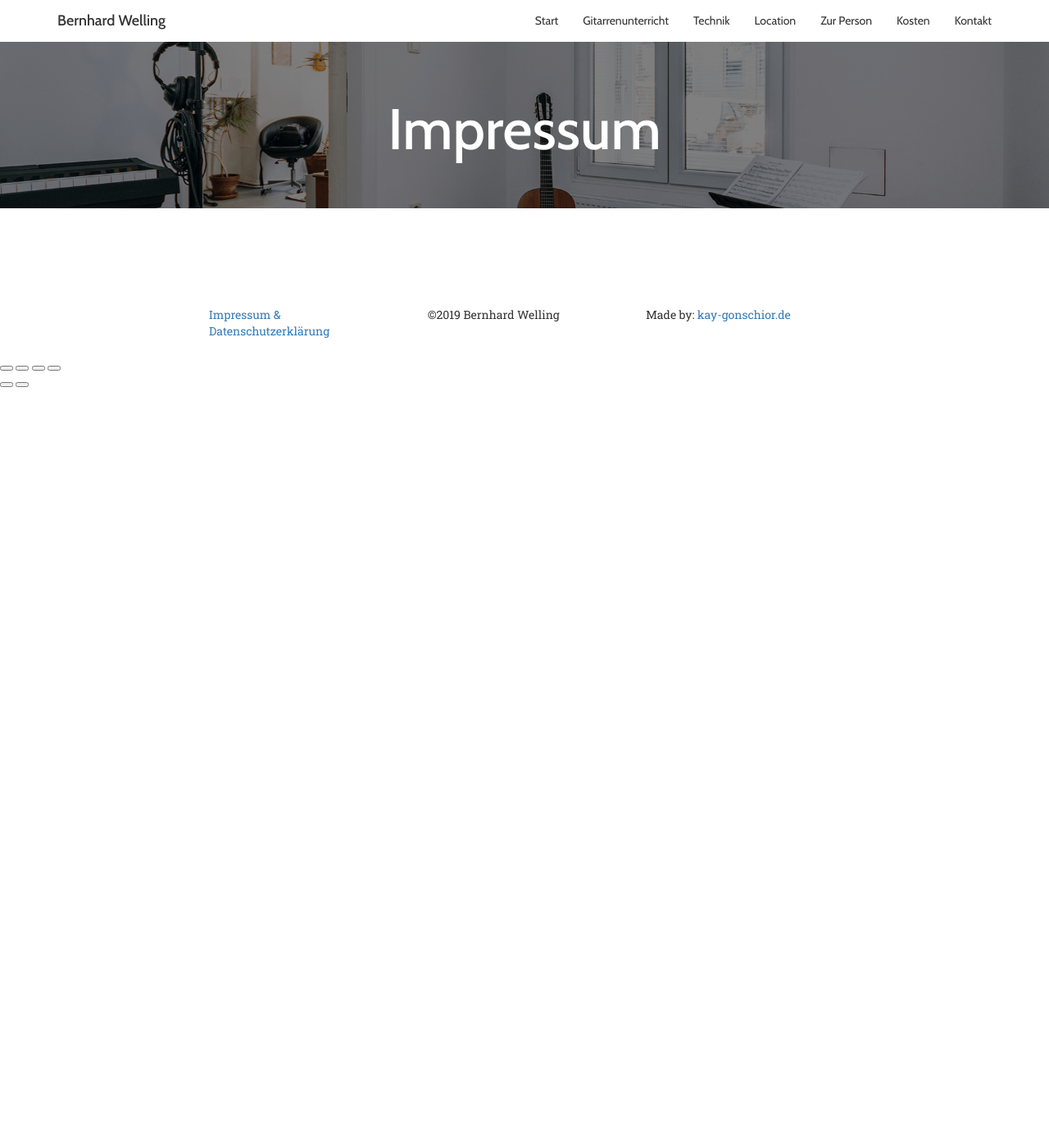
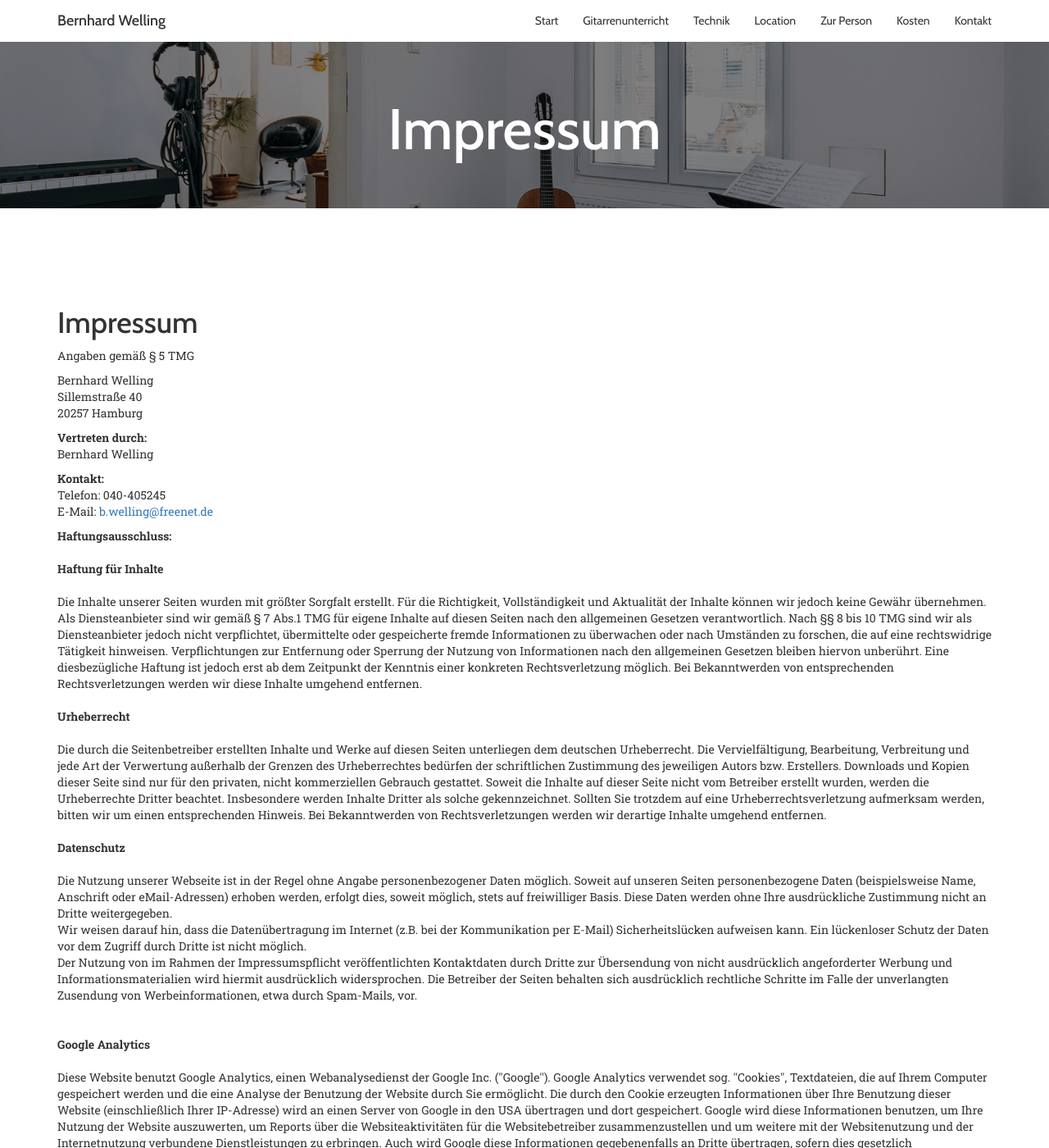
Before and after one commit to Maxomann/Gitarrenunterrichtineimsbuettel, a Jekyll site: the page built from impressum.html, in a window 1280 px wide and 1400 px high. Shown: the whole window at 82% size. Built offline with Jekyll 4.4.1, drawn with Linux system fonts in a browser that asks for light colours; nearby versions of some CDN libraries; comment, search, counter and statistics services are not loaded; some of the changed text lies outside the part shown.

Commit message:
progress

```diff
--- a/_includes/kontakt.html
+++ b/_includes/kontakt.html
@@ -33,8 +32,6 @@
             </div>
       </div>
   </div>
-
-
     <p></p><!--Intended as spacer-->
 
   </div>
--- a/_includes/kosten.html
+++ b/_includes/kosten.html
@@ -77,4 +77,4 @@
 
 <br>
 <br>
-<h1 style="text-align: center"><a href="#kontakt">Zum Probetermin</a></h1>
+<h1 style="text-align: center"><a href="#kontakt">Zum Kennenlerntermin</a></h1>
--- a/impressum.html
+++ b/impressum.html
@@ -12,3 +12,23 @@
       <h1>Impressum</h1>
   </div>
 </div>
+
+<div class='container'><h1>Impressum</h1><p>Angaben gemäß § 5 TMG</p><p>Bernhard Welling <br>
+  Sillemstraße 40<br>
+  20257 Hamburg <br>
+  </p><p> <strong>Vertreten durch: </strong><br>
+  Bernhard Welling<br>
+  </p><p><strong>Kontakt:</strong> <br>
+  Telefon: 040-405245<br>
+  E-Mail: <a href='mailto:b.welling@freenet.de'>b.welling@freenet.de</a></br></p><p><strong>Haftungsausschluss: </strong><br><br><strong>Haftung für Inhalte</strong><br><br>
+  Die Inhalte unserer Seiten wurden mit größter Sorgfalt erstellt. Für die Richtigkeit, Vollständigkeit und Aktualität der Inhalte können wir jedoch keine Gewähr übernehmen. Als Diensteanbieter sind wir gemäß § 7 Abs.1 TMG für eigene Inhalte auf diesen Seiten nach den allgemeinen Gesetzen verantwortlich. Nach §§ 8 bis 10 TMG sind wir als Diensteanbieter jedoch nicht verpflichtet, übermittelte oder gespeicherte fremde Informationen zu überwachen oder nach Umständen zu forschen, die auf eine rechtswidrige Tätigkeit hinweisen. Verpflichtungen zur Entfernung oder Sperrung der Nutzung von Informationen nach den allgemeinen Gesetzen bleiben hiervon unberührt. Eine diesbezügliche Haftung ist jedoch erst ab dem Zeitpunkt der Kenntnis einer konkreten Rechtsverletzung möglich. Bei Bekanntwerden von entsprechenden Rechtsverletzungen werden wir diese Inhalte umgehend entfernen.<br><br><strong>Urheberrecht</strong><br><br>
+  Die durch die Seitenbetreiber erstellten Inhalte und Werke auf diesen Seiten unterliegen dem deutschen Urheberrecht. Die Vervielfältigung, Bearbeitung, Verbreitung und jede Art der Verwertung außerhalb der Grenzen des Urheberrechtes bedürfen der schriftlichen Zustimmung des jeweiligen Autors bzw. Erstellers. Downloads und Kopien dieser Seite sind nur für den privaten, nicht kommerziellen Gebrauch gestattet. Soweit die Inhalte auf dieser Seite nicht vom Betreiber erstellt wurden, werden die Urheberrechte Dritter beachtet. Insbesondere werden Inhalte Dritter als solche gekennzeichnet. Sollten Sie trotzdem auf eine Urheberrechtsverletzung aufmerksam werden, bitten wir um einen entsprechenden Hinweis. Bei Bekanntwerden von Rechtsverletzungen werden wir derartige Inhalte umgehend entfernen.<br><br><strong>Datenschutz</strong><br><br>
+  Die Nutzung unserer Webseite ist in der Regel ohne Angabe personenbezogener Daten möglich. Soweit auf unseren Seiten personenbezogene Daten (beispielsweise Name, Anschrift oder eMail-Adressen) erhoben werden, erfolgt dies, soweit möglich, stets auf freiwilliger Basis. Diese Daten werden ohne Ihre ausdrückliche Zustimmung nicht an Dritte weitergegeben. <br>
+  Wir weisen darauf hin, dass die Datenübertragung im Internet (z.B. bei der Kommunikation per E-Mail) Sicherheitslücken aufweisen kann. Ein lückenloser Schutz der Daten vor dem Zugriff durch Dritte ist nicht möglich. <br>
+  Der Nutzung von im Rahmen der Impressumspflicht veröffentlichten Kontaktdaten durch Dritte zur Übersendung von nicht ausdrücklich angeforderter Werbung und Informationsmaterialien wird hiermit ausdrücklich widersprochen. Die Betreiber der Seiten behalten sich ausdrücklich rechtliche Schritte im Falle der unverlangten Zusendung von Werbeinformationen, etwa durch Spam-Mails, vor.<br>
+  <br><br><strong>Google Analytics</strong><br><br>
+  Diese Website benutzt Google Analytics, einen Webanalysedienst der Google Inc. (''Google''). Google Analytics verwendet sog. ''Cookies'', Textdateien, die auf Ihrem Computer gespeichert werden und die eine Analyse der Benutzung der Website durch Sie ermöglicht. Die durch den Cookie erzeugten Informationen über Ihre Benutzung dieser Website (einschließlich Ihrer IP-Adresse) wird an einen Server von Google in den USA übertragen und dort gespeichert. Google wird diese Informationen benutzen, um Ihre Nutzung der Website auszuwerten, um Reports über die Websiteaktivitäten für die Websitebetreiber zusammenzustellen und um weitere mit der Websitenutzung und der Internetnutzung verbundene Dienstleistungen zu erbringen. Auch wird Google diese Informationen gegebenenfalls an Dritte übertragen, sofern dies gesetzlich vorgeschrieben oder soweit Dritte diese Daten im Auftrag von Google verarbeiten. Google wird in keinem Fall Ihre IP-Adresse mit anderen Daten der Google in Verbindung bringen. Sie können die Installation der Cookies durch eine entsprechende Einstellung Ihrer Browser Software verhindern; wir weisen Sie jedoch darauf hin, dass Sie in diesem Fall gegebenenfalls nicht sämtliche Funktionen dieser Website voll umfänglich nutzen können. Durch die Nutzung dieser Website erklären Sie sich mit der Bearbeitung der über Sie erhobenen Daten durch Google in der zuvor beschriebenen Art und Weise und zu dem zuvor benannten Zweck einverstanden.</p><br>
+  Website Impressum erstellt durch <a href="https://www.impressum-generator.de">impressum-generator.de</a> von der <a href="https://www.kanzlei-hasselbach.de/">Kanzlei Hasselbach</a>
+   </div>
+
+<hr class="line-splitter"></hr>
--- /dev/null
+++ b/todo.txt
@@ -0,0 +1,3 @@
+cubase screenshot
+
+keywords / content description
```
Also changed, not shown: other parts of _includes/kontakt.html (+1 -2 lines), other parts of _includes/kosten.html (+1 -1 lines), assets/images/technik/cubase_screenshot.jpg (added).
